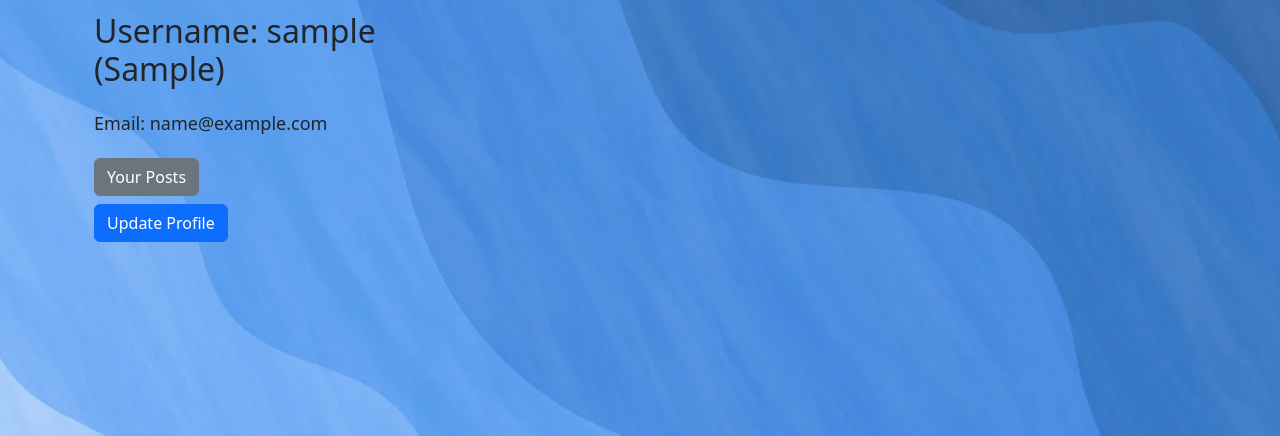
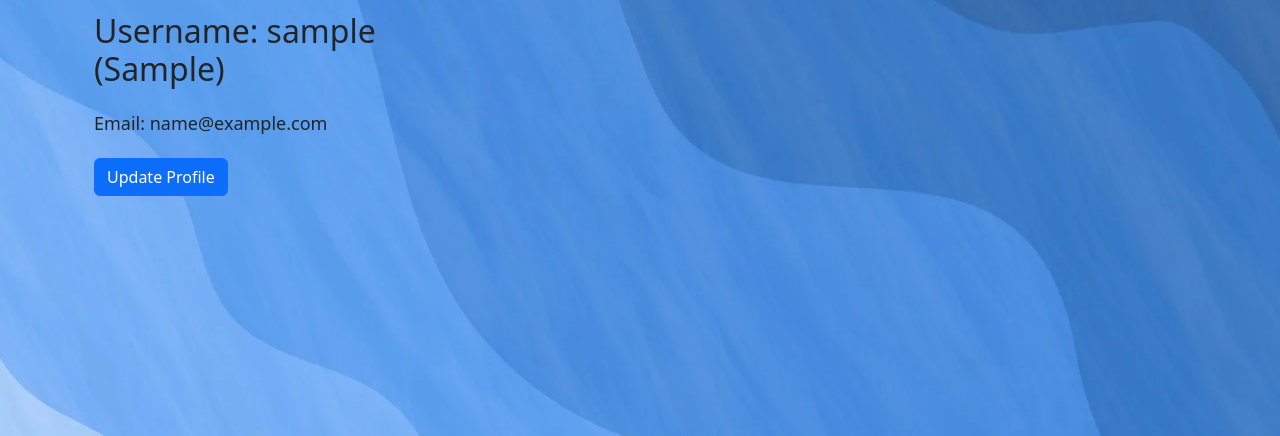
Before and after one commit to Lixuan0913/7-03, a Flask app: a page that uses templates/Profile.html in a window 1280 px wide. Shown: the part 235-671 px from the top of the page. Run offline with Flask 3, Linux system fonts and the light colour scheme; the visitor is signed in with stand-in values (Sample User, id 1); tables that the repository leaves empty hold one stand-in row (values such as "Sample post"); grey boxes marked "Sample" are stand-in pictures.

Commit message:
deleted profile your post

```diff
--- a/templates/Profile.html
+++ b/templates/Profile.html
@@ -16,7 +16,6 @@
                        <h2 class="email mb-4">Email: {{user.email}}</h2>
                        {% if current_user and current_user.username == user.username %}
                        <div class="d-flex flex-column align-items-start gap-2 mt-3">
-                           <a href="{{ url_for('posts', username=user.username) }}" class="btn btn-secondary">Your Posts</a>
                            <a href="{{ url_for('update', username=user.username) }}" class="btn btn-primary">Update Profile</a>
                        </div>
                        {% endif %}
```
